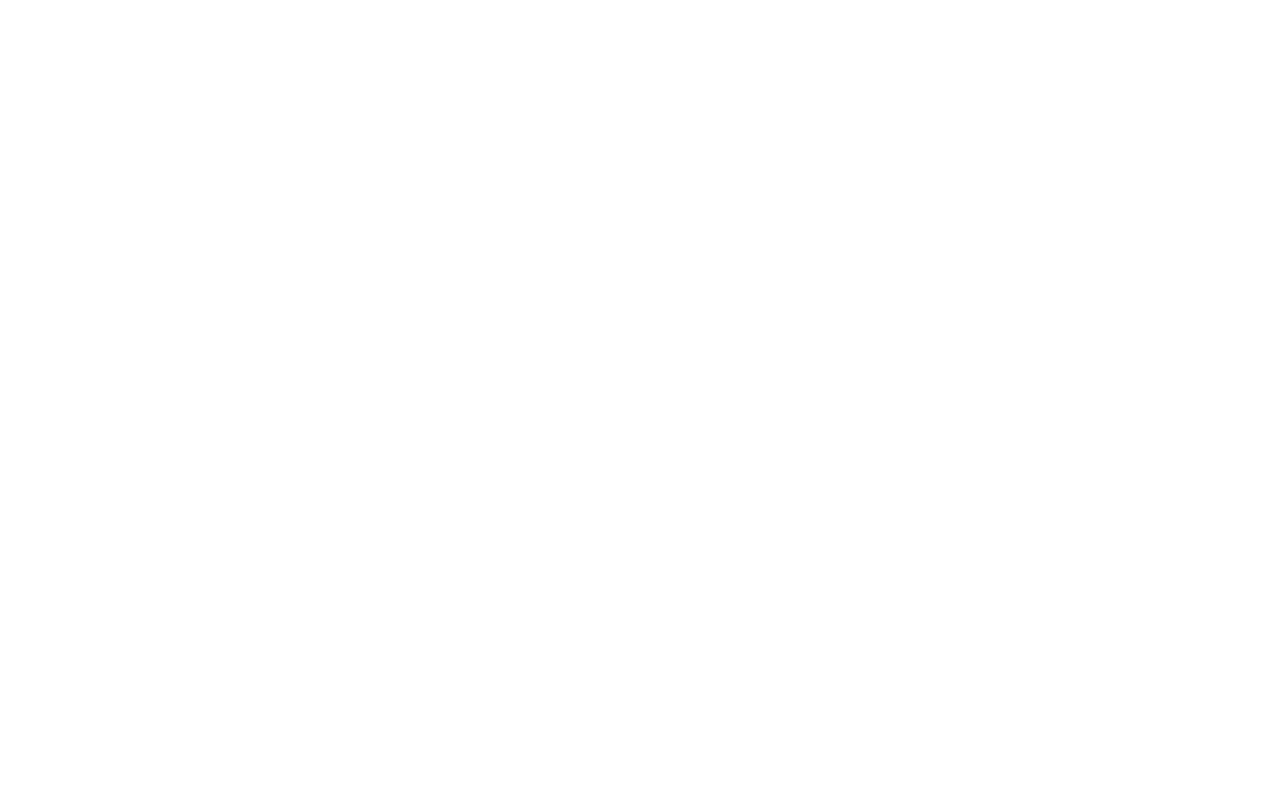
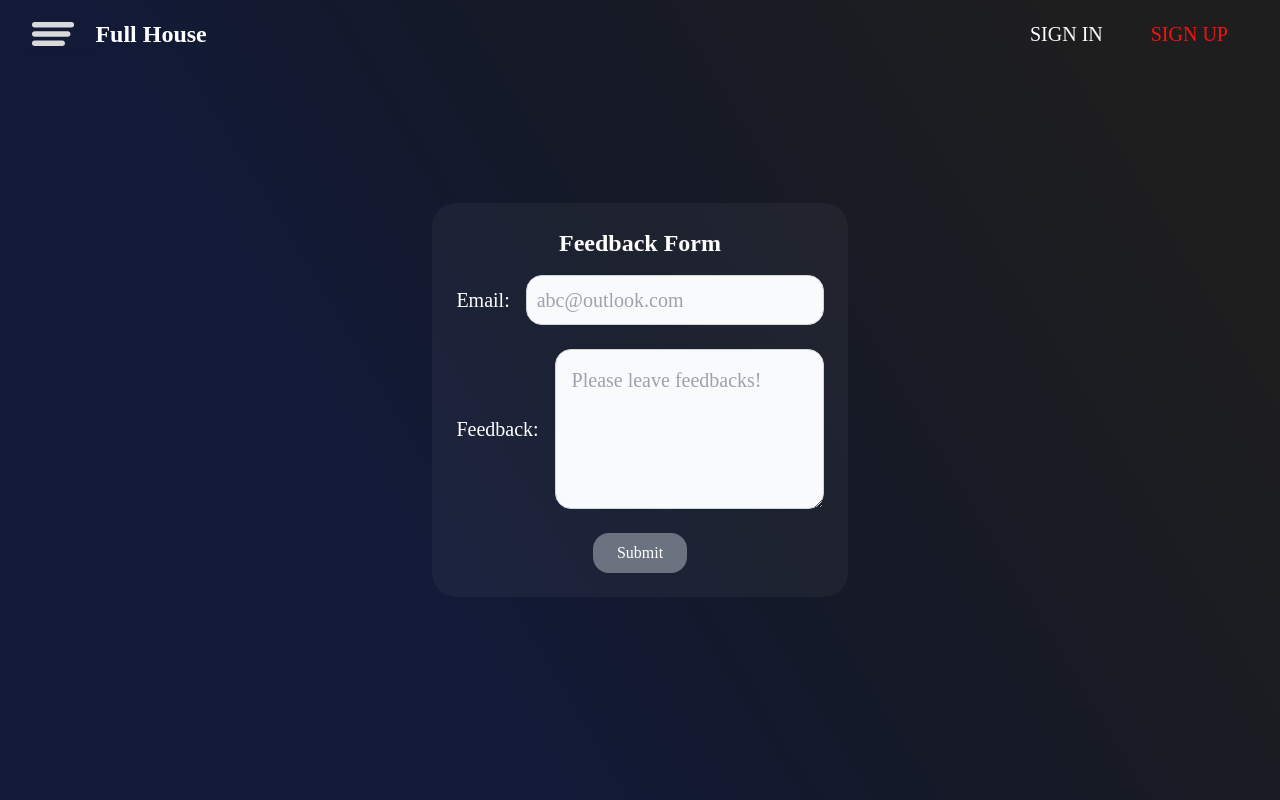
Before and after one commit to tquean15012003/sc2006_fullhouse_frontend, a React (Create React App) app: page /feedback in a window 1280 px wide. Before the commit this address had no page. Built offline with nearby package versions, Linux system fonts and the light colour scheme.

Commit message:
Feedback Form + add education type
thanks harry <3

```diff
--- a/src/App.js
+++ b/src/App.js
@@ -9,6 +9,7 @@ import SignUpPage from './pages/SignUpPage/SignUpPage'
 import ConfirmSignUp from './pages/SignUpPage/ConfirmSignUp'
 import ResetPasswordPage from './pages/ResetPasswordPage/ResetPasswordPage'
 import ProfilePage from './pages/ProfilePage/ProfilePage'
+import Feedback from './pages/Feedback/Feedback'
 
 function App() {
   const navigate = useNavigate()
@@ -50,7 +51,7 @@ function App() {
           confirmNewPassword
         */}
         <Route path='/resetpassword' element={<ResetPasswordPage />} />
-
+        <Route path='/feedback' element={<Feedback />} />
         {/* Do exactly the same as figma */}
         <Route path='/profile' element={<ProfilePage />} />
       </Routes>
--- a/src/components/HeaderBeforeSignIn.js
+++ b/src/components/HeaderBeforeSignIn.js
@@ -60,6 +60,15 @@ export default function HeaderBeforeSignIn() {
                                                 </p>
                                             )}
                                         </Menu.Item>
+                                        <Menu.Item>
+                                            {({ active }) => (
+                                                <p onClick={() => { navigate("/feedback", { replace: false }) }} className={classNames('cursor-pointer text-white', 'block px-4 py-2 text-sm')} >
+                                                    <svg className='inline' width="10" height="3" viewBox="0 0 10 3" fill="none" xmlns="http://www.w3.org/2000/svg">
+                                                        <rect width="10" height="3" rx="1.5" fill="#D9D9D9" />
+                                                    </svg> Feedback
+                                                </p>
+                                            )}
+                                        </Menu.Item>
                                     </div>
                                 </Menu.Items>
                             </Transition>
--- a/src/components/UpdatePopUp.js
+++ b/src/components/UpdatePopUp.js
@@ -60,9 +60,16 @@ export default function UpdatePopUp() {
                                 class="block appearance-none w-full bg-gray-200 border border-gray-200 text-gray-700 py-3 px-10 pr-8 rounded leading-tight focus:outline-none focus:bg-white focus:border-gray-500"
                                 id="grid-state"
                               >
-                                <option>New Mexico</option>
-                                <option>Missouri</option>
-                                <option>Texas</option>
+                                <option>PSLE</option>
+                                <option>N Level</option>
+                                <option>O Level</option>
+                                <option>Nitec</option>
+                                <option>Higher Nitec</option>
+                                <option>A Level</option>
+                                <option>Diploma</option>
+                                <option>Degree</option>
+                                <option>Masters</option>
+                                <option>PhD</option>
                               </select>
                               <div class="pointer-events-none absolute inset-y-0 right-0 flex items-center px-2 text-gray-700">
                                 <svg
--- /dev/null
+++ b/src/pages/Feedback/Feedback.js
@@ -0,0 +1,80 @@
+import React from 'react'
+import { useDispatch, useSelector } from 'react-redux'
+import HeaderBeforeSignIn from '../../components/HeaderBeforeSignIn'
+import { useFormik } from 'formik'
+
+export default function Feedback() {
+  const { navigate } = useSelector((state) => state.NavigationReducer);
+
+  const dispatch = useDispatch();
+
+  const formik = useFormik({
+    initialValues: {
+      email: "",
+      feedback: "",
+    },
+    onSubmit: (values) => {
+      console.log(values)
+    }
+  })
+  return (
+    <div
+      className="overflow-hidden "
+      style={{
+        background:
+          "linear-gradient(238.87deg, #1E1E1E 11.19%, #141929 48.52%, #121A37 67.18%)",
+      }}
+    >
+      <HeaderBeforeSignIn />
+      <div className="w-screen h-screen text-white flex justify-center items-center">
+        <div
+          className="rounded-3xl p-6"
+          style={{ background: "rgba(255, 255, 255, 0.04)" }}
+        >
+          <form onSubmit={formik.handleSubmit}>
+            <h1 className="text-lg md:text-2xl font-bold text-center mb-4">
+              Feedback Form
+            </h1>
+            <div className="mb-6 flex justify-between items-center">
+              <label
+                htmlFor="email"
+                className="text-base md:text-xl blockfont-medium text-white mr-4">
+                Email:
+              </label>
+              <input
+                onChange={formik.handleChange}
+                value={formik.values.email}
+                type="email" id="email"
+                className="text-base md:text-xl bg-gray-50 border border-gray-300 text-gray-900 rounded-2xl focus:ring-blue-500 focus:border-blue-500 block w-full p-2.5"
+                placeholder="abc@outlook.com"
+                required />
+            </div>
+            <div className="mb-6 flex justify-between items-center">
+              <label
+                htmlFor="feedback"
+                className="text-base md:text-xl block font-medium text-white mr-4">
+                Feedback:
+              </label>
+              <textarea
+                onChange={formik.handleChange}
+                value={formik.values.feedback}
+                type="feedback" id="feedback"
+                className="text-base md:text-xl bg-gray-50 border border-gray-300 text-gray-900 rounded-2xl focus:ring-blue-500 focus:border-blue-500 block w-full h-40 p-4"
+                placeholder="Please leave feedbacks!" >
+              </textarea>
+
+            </div>
+            <div className="mt-3 flex justify-center items-center">
+              <button
+                className="px-6 py-2 bg-gray-500 hover:bg-gray-200 hover:text-black rounded-2xl"
+                type="submit"
+              >
+                Submit
+              </button>
+            </div>
+          </form>
+        </div>
+      </div>
+    </div>
+  );
+}
--- a/src/pages/ProfilePage/ProfilePage.js
+++ b/src/pages/ProfilePage/ProfilePage.js
@@ -154,8 +154,8 @@ export default function ProfilePage() {
                 <p className="mt-2">D.o.B - 07/12/1997</p>
                 <p className="mt-2">Degree - Computer Science (NTU)</p>
                 <p className="mt-2">Estimated Salary ($SGD) - 4500</p>
-                <p className="mt-2">Car Price ($SGD)- 500k</p>
-                <p className="mt-2">House Price - 650k</p>
+                <p className="mt-2">Car Price ($SGD) - 500k</p>
+                <p className="mt-2">House Price ($SGD) - 650k</p>
                 {/* <button
                   style={{ background: "#5100FD" }}
                   className="p-2 rounded mt-4 lg:mt-8"
```
